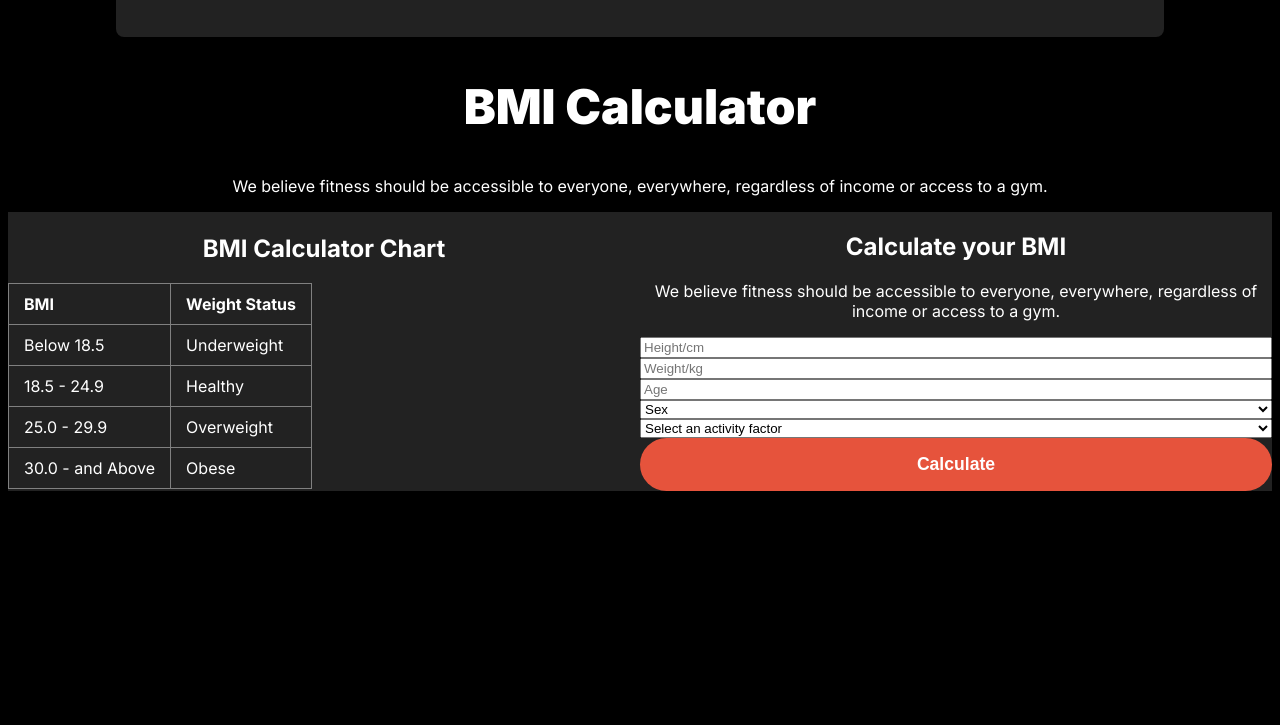
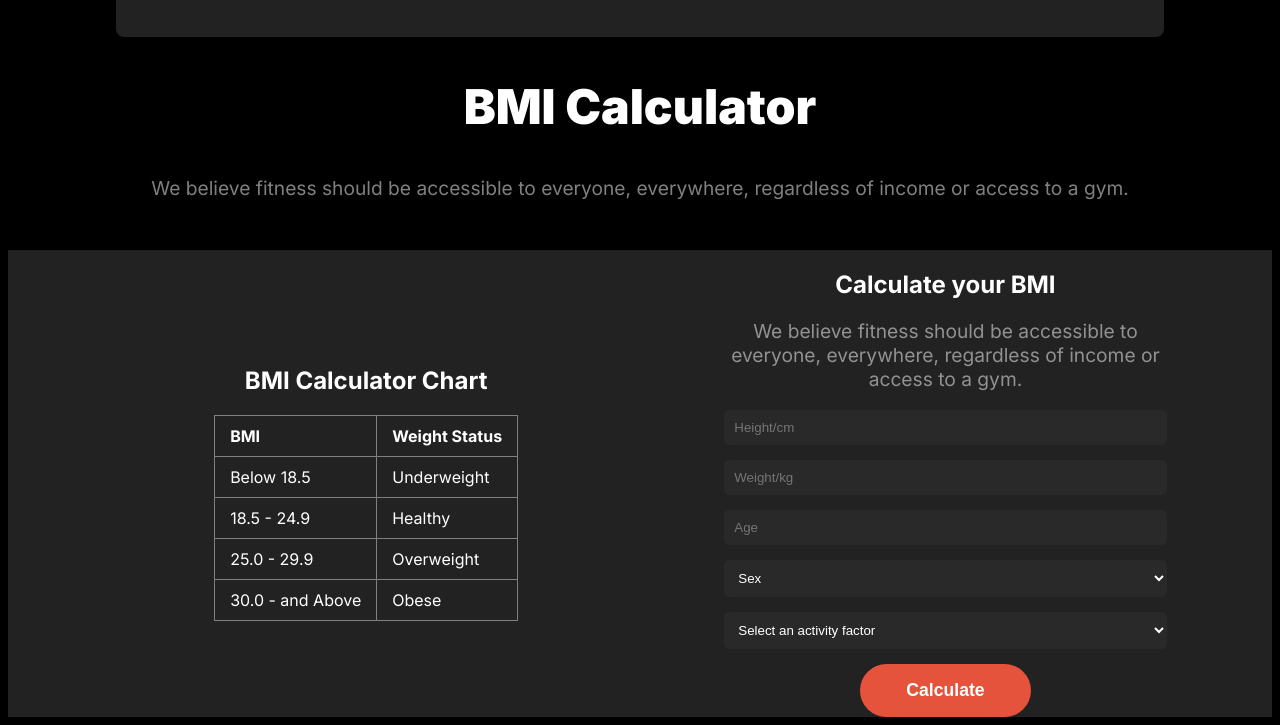
Before and after one commit to Rafi-Wazid/assignment-002, a plain HTML site: page index.html in a window 1280 px wide. Shown: the part 1909-2634 px from the top of the page. Before the commit the page ends 2408 px from the top, so only its background shows below. Drawn offline with Linux system fonts and the light colour scheme.

Commit message:
added BMI calculator strecture for desktop

```diff
--- a/CSS/styles.css
+++ b/CSS/styles.css
@@ -283,23 +283,33 @@ nav {
 }
 
 
+.calculator-intro p {
+    margin-bottom: 50px;
+}
+
+
 
 .calculator-box {
     background-color: rgba(34, 34, 34, 1);
     display: flex;
-    justify-content: space-between;
+    justify-content: space-evenly;
     align-items: center;
 }
 
 
 
-.calculator-chart , .calculator-form {
-    width: 50%;
+.calculator-chart {
+    width: 40%;
+}
+
+.calculator-form  {
+    max-width: 35%;
+
 }
 
 
 .calculator-form form {
-    display: flex;
+    margin: 0 auto;
     flex-direction: column;
 }
 
@@ -311,6 +321,20 @@ nav {
     padding: 10px 15px;
     font-size: 1rem;
  }
+
+ table {
+    margin: 0 auto;
+ }
+
+ .calculator-form input, .calculator-form select {
+    padding: 10px;
+    margin-bottom: 15px;
+    border-radius: 5px;
+    border: none;
+    background-color: #292929;
+    color: #fff;
+}
+
 
 
 
--- a/index.html
+++ b/index.html
@@ -90,7 +90,7 @@
         <section class="calculator-section">
                 <div class="calculator-intro">
                     <h1 class="tittle-primary">BMI Calculator</h1>
-                    <p>We believe fitness should be accessible to everyone, everywhere, regardless of income or access to a gym.</p>
+                    <p class="description-text">We believe fitness should be accessible to everyone, everywhere, regardless of income or access to a gym.</p>
                 </div>
                 <div class="calculator-box">
                     <div class="calculator-chart">
@@ -120,8 +120,8 @@
                     </div>
                     <div class="calculator-form">
                         <h2>Calculate your BMI</h2>
-                        <p>We believe fitness should be accessible to everyone, everywhere, regardless of income or access to a gym.</p>
-                        <form>
+                        <p class="description-text">We believe fitness should be accessible to everyone, everywhere, regardless of income or access to a gym.</p>
+                        <form class="display-flex">
                             <input type="text" placeholder="Height/cm" required>
                             <input type="text" placeholder="Weight/kg" required>
                             <input type="number" placeholder="Age" required>
@@ -136,8 +136,8 @@
                                 <option value="">Very active </option>
                                 <option value="">Super active</option>
                             </select>
-                            <button class="btn-primary" type="submit">Calculate</button>
                         </form>
+                        <button class="btn-primary" type="submit">Calculate</button>
                     </div>
                 </div>
         </section>
```
